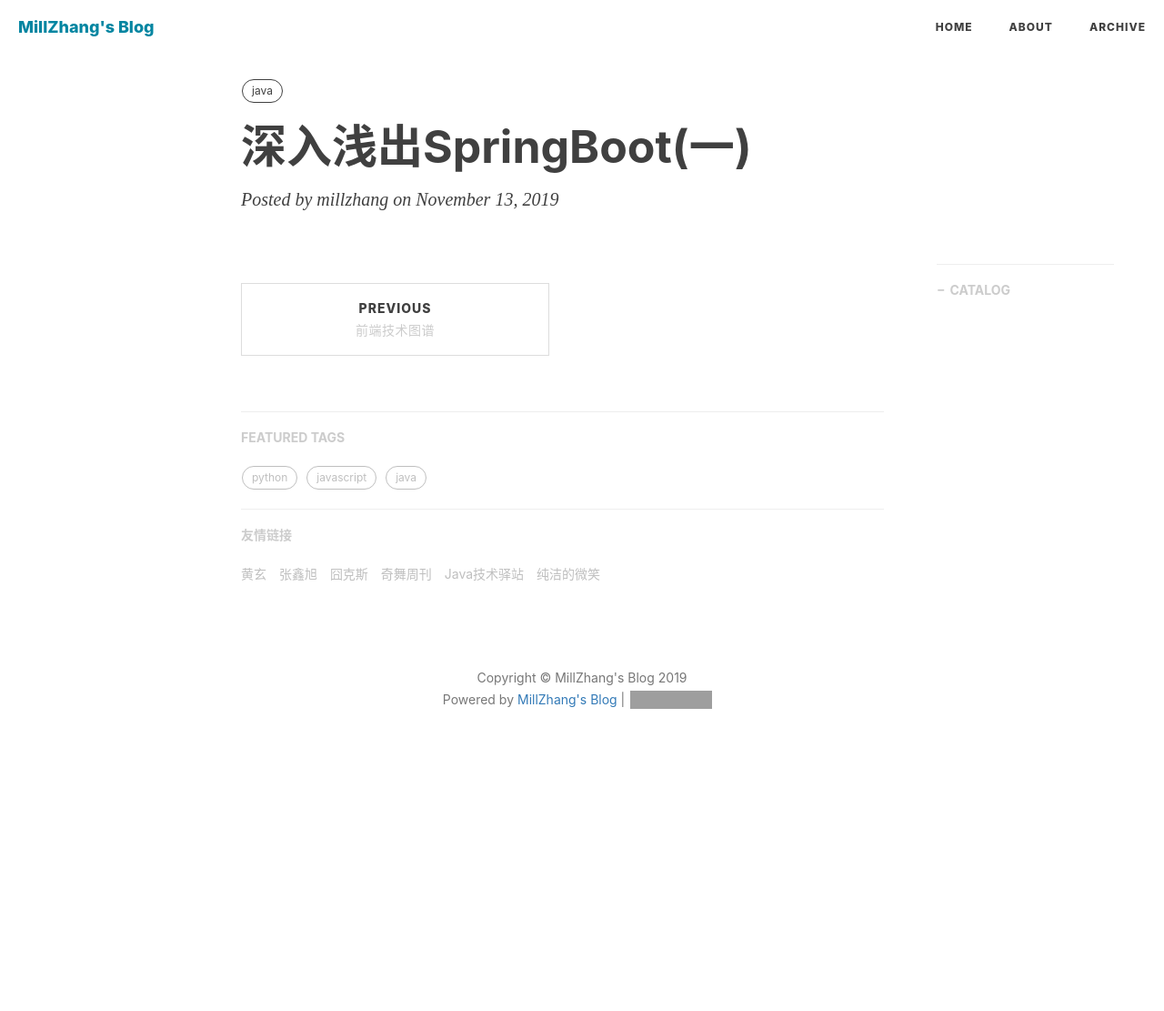
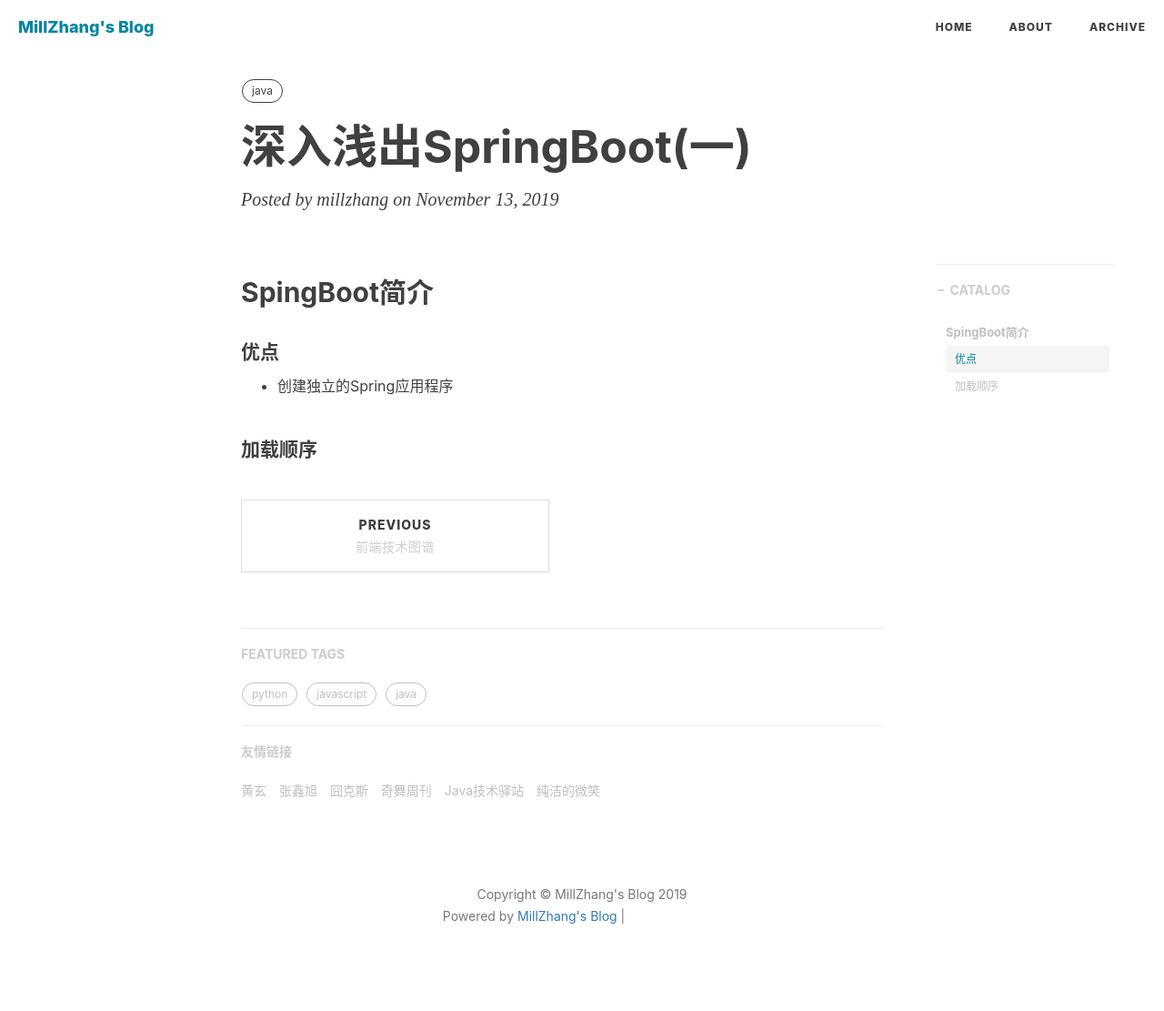
Before and after one commit to millzhang/millzhang.github.com, a Jekyll site: the page built from _posts/2019-11-13-深入浅出SpringBoot(一).md, in a window 1280 px wide. Shown: the whole page at 91% size. Built offline with Jekyll 4.4.1, drawn with Linux system fonts in a browser that asks for light colours; nearby versions of some CDN libraries; comment, search, counter and statistics services are not loaded; before the commit the page ends 900 px from its top, so only the background shows below that; grey boxes are pictures that could not be loaded.

Commit message:
修改文件: _posts/2019-11-13-深入浅出SpringBoot(一).md

```diff
--- a/_posts/2019-11-13-深入浅出SpringBoot(一).md
+++ b/_posts/2019-11-13-深入浅出SpringBoot(一).md
@@ -9,3 +9,11 @@
 tags:
     - java
 ---
+
+## SpingBoot简介
+
+#### 优点
+
+- 创建独立的Spring应用程序
+
+#### 加载顺序
```
